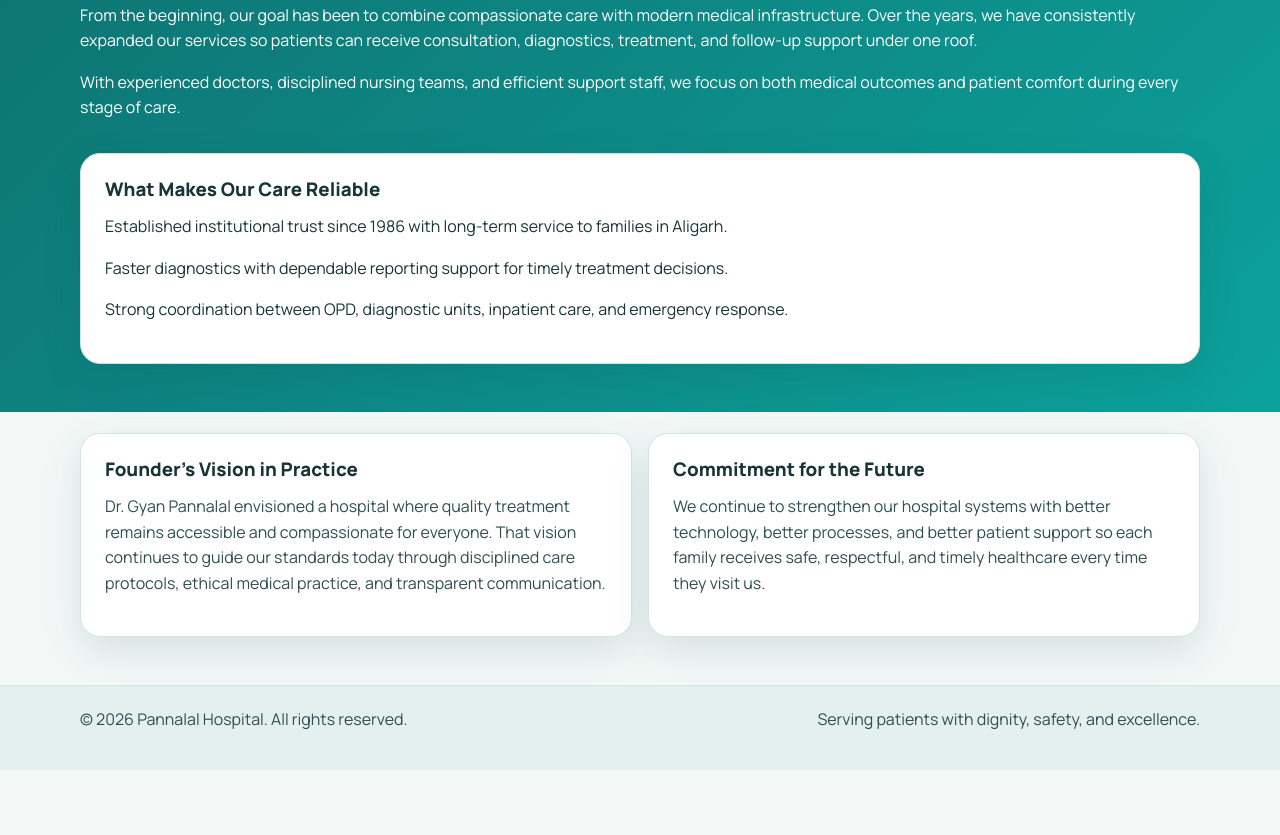
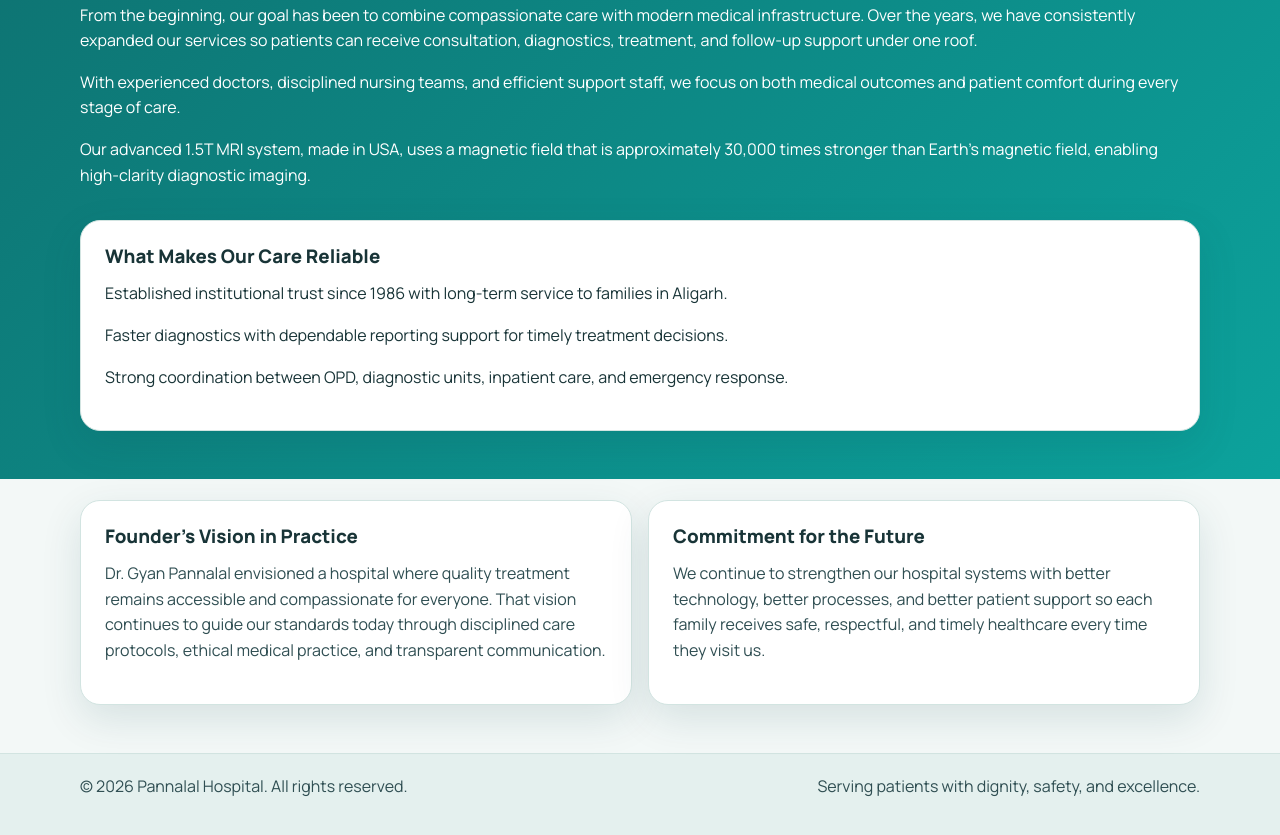
Before and after one commit to KRAZYGAMERYT195/pannalalhospital, a plain HTML site: page about.html in a window 1280 px wide. Shown: the part 1103-1938 px from the top of the page. Before the commit the page ends 1873 px from the top, so only its background shows below. Drawn offline with Linux system fonts and the light colour scheme.

Commit message:
Add 1.5T MRI magnetic field strength and USA-made detail

```diff
--- a/about.html
+++ b/about.html
@@ -86,6 +86,10 @@
               With experienced doctors, disciplined nursing teams, and efficient support staff, we focus
               on both medical outcomes and patient comfort during every stage of care.
             </p>
+            <p>
+              Our advanced 1.5T MRI system, made in USA, uses a magnetic field that is approximately
+              30,000 times stronger than Earth's magnetic field, enabling high-clarity diagnostic imaging.
+            </p>
           </div>
           <div class="card">
             <h3>What Makes Our Care Reliable</h3>
```
